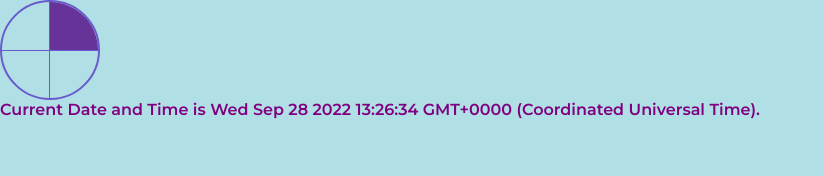
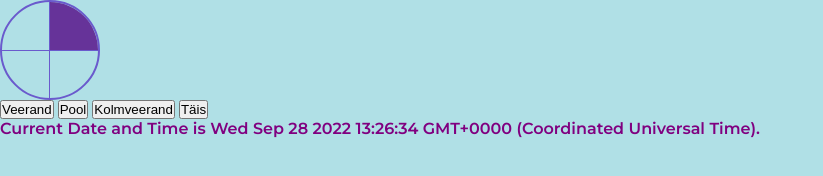
Before and after one commit to nekocats/learntime, a plain HTML site: page index.html in a window 1280 px wide. Shown: the whole page, without its empty margins (0-823 px from the left). Drawn offline with Linux system fonts and the light colour scheme.

Commit message:
added button

```diff
--- a/index.html
+++ b/index.html
@@ -19,6 +19,10 @@
         <div class="sector-3"></div>
         <div class="sector-4"></div>
     </div>
+    <button>Veerand</button>
+    <button>Pool</button>
+    <button>Kolmveerand</button>
+    <button>Täis</button>
     <p>Current Date and Time is <span id='date-time'></span>.</p>
     <script src="script.js"></script>
 </body>
```
